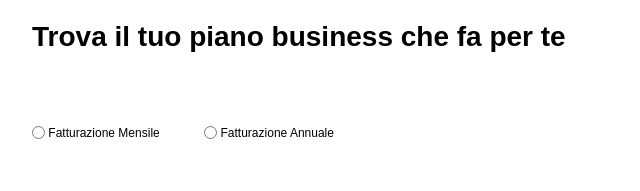
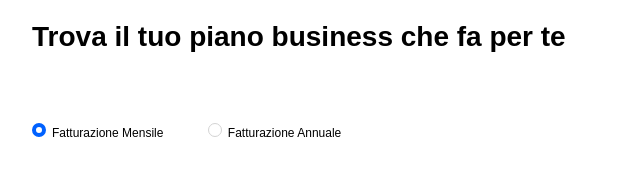
Before and after one commit to GianfrancoGhiani/htmlcss-dropbox, a plain HTML site: page index.html in a window 1280 px wide. Shown: the part 960-1151 px from the top of the page, 108-748 px from the left. Drawn offline with Linux system fonts and the light colour scheme.

Commit message:
radio adjust

```diff
--- a/css/style.css
+++ b/css/style.css
@@ -119,6 +119,38 @@ h1{
 }
 
 /* section prices-n-planes */
+.radio-wrap{
+    position: relative;
+}
+.radio-wrap input{
+    opacity: 0;
+    position: absolute;
+    left:0;
+    top: 0;
+}
+label{
+    margin-left: 20px;
+}
+label:hover{
+    cursor: pointer;
+}
+.rad-check{
+    position: absolute;
+    left:0;
+    top: 0;
+    display: inline-block;
+    height: 14px;
+    width: 14px;
+    border: 1px solid var(--lightgrey);
+    border-radius: 50%;
+}
+.rad-check:hover{
+    cursor: pointer;
+    box-shadow: inset 0px 0px 3px 2px var(--lightgrey);
+}
+.radio-wrap input:checked ~ .rad-check{
+    border: 4px solid var(--blue-btn);
+}
 .stretch{
     align-items: stretch;
 }
--- a/index.html
+++ b/index.html
@@ -54,8 +54,16 @@
             <!-- top txt -->
             <div class="sect-title">
                 <h2>Trova il tuo piano business che fa per te</h2>
-                <input type="radio" name="fatturazione" id="mensile"><label class="checkbox" for="mensile">&nbsp;Fatturazione Mensile</label>
-                <input type="radio" name="fatturazione" id="annuale"><label class="checkbox" for="mensile">&nbsp;Fatturazione Annuale</label>
+                <span class="radio-wrap">
+                    <input type="radio" name="fatturazione" id="mensile" checked="checked">
+                    <label class="checkbox" for="mensile">Fatturazione Mensile</label>
+                    <span class="rad-check"></span>
+                </span>
+                <span class="radio-wrap">
+                    <input type="radio" name="fatturazione" id="annuale">
+                    <label class="checkbox" for="annuale">Fatturazione Annuale</label>
+                    <span class="rad-check"></span>
+                </span>
             </div>
             <!-- 3 central columns -->
             <div class="flex stretch">
```
